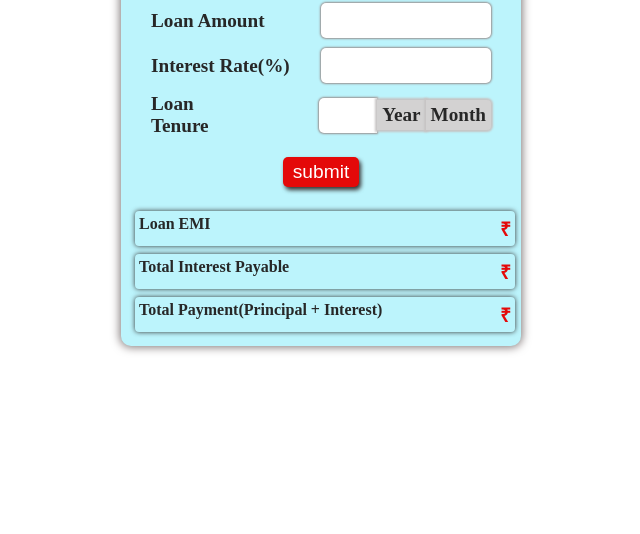
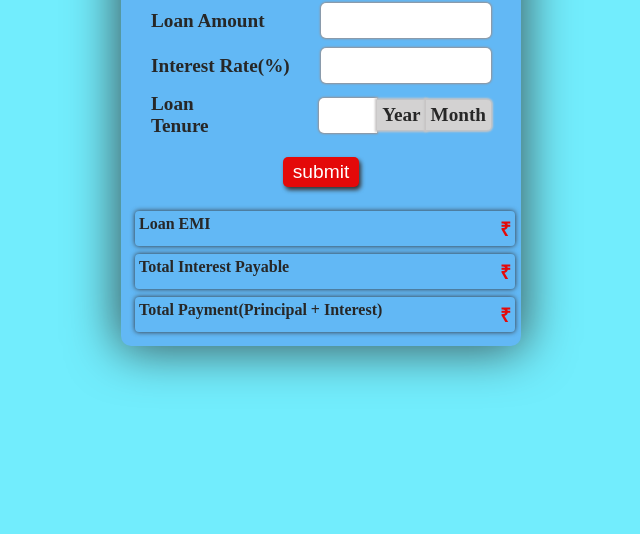
Before and after one commit to RanjanKeshri/EMI_Calculator, a plain HTML site: page index.html in a window 1280 px wide. Shown: the part 266-800 px from the top of the page, without its empty margins (319-959 px from the left). Drawn offline with Linux system fonts and the light colour scheme.

Commit message:
Update style.css
first Commit

```diff
--- a/style.css
+++ b/style.css
@@ -9,13 +9,14 @@ body{
     align-items: center;
     min-height: 100vh;
     flex-direction: column;
+    background-color: #72edfd;
 }
 .container{
-    background-color: rgb(188, 244, 252);
+    background-color: #62b8f5;
     width: 400px;
     border-radius: 10px;
     overflow: hidden;
-    box-shadow: 0px 0px 10px 1px rgb(123, 114, 114);
+    box-shadow: 0px 0px 50px 3px rgb(59, 82, 85);
 }
 .heading{
     text-align: center;
```
